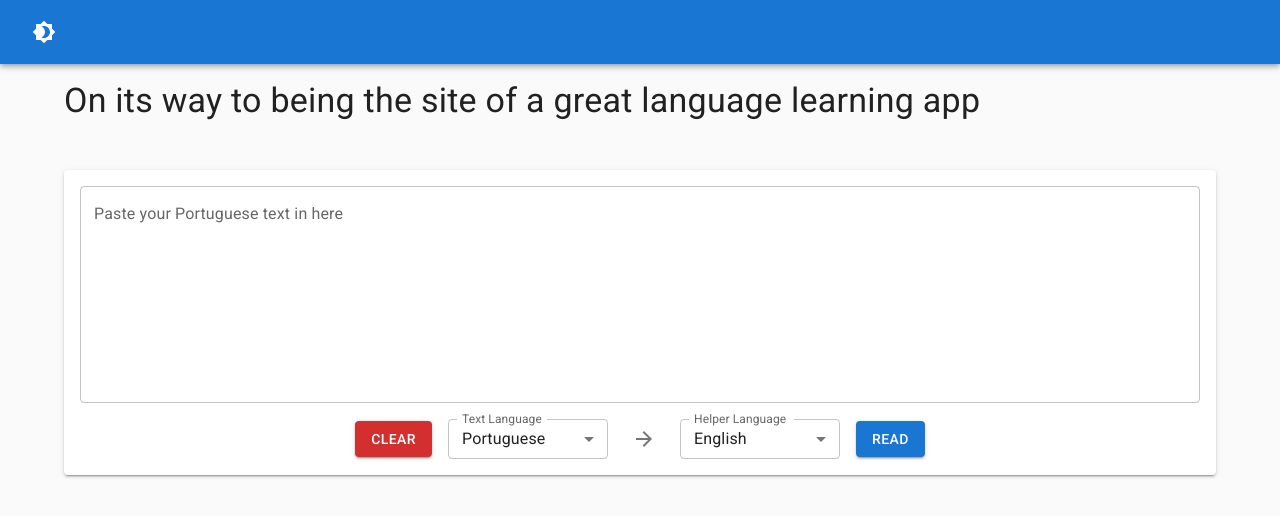
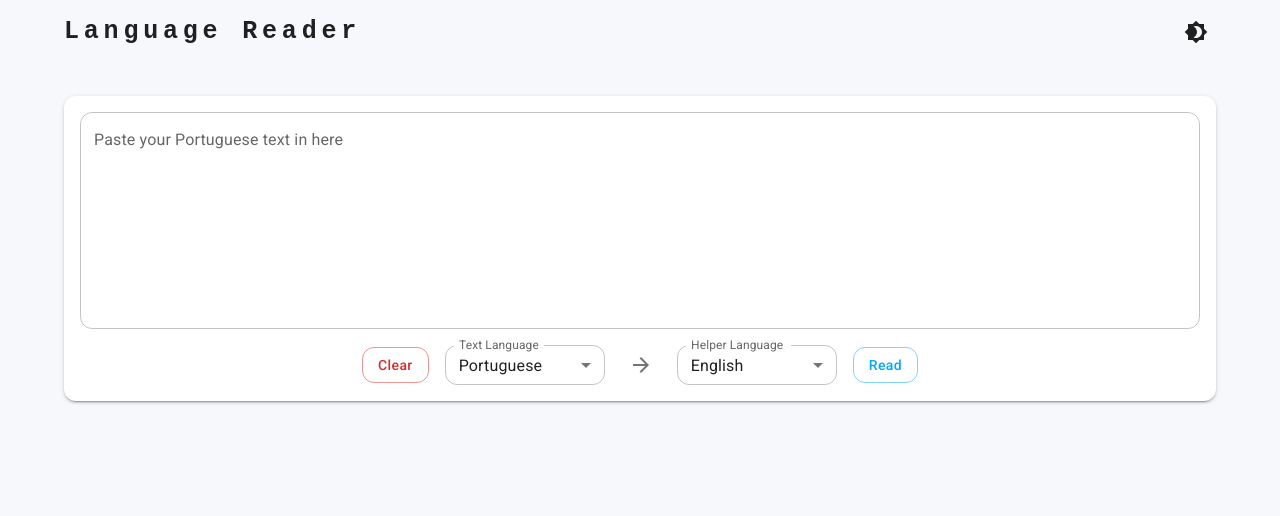
Before and after one commit to IanConceicao/language-reader, a React (Create React App) app in the folder frontend/: page / in a window 1280 px wide. Shown: the top 516 px of the page. Built offline with nearby package versions, Linux system fonts and the light colour scheme.

Commit message:
Visual improvements

```diff
--- a/frontend/src/App.tsx
+++ b/frontend/src/App.tsx
@@ -2,7 +2,12 @@ import React, { createContext, useEffect, useMemo, useState } from "react";
 import { BrowserRouter, Route, Routes } from "react-router-dom";
 import "./App.css";
 
-import { createTheme, CssBaseline, ThemeProvider } from "@mui/material";
+import {
+  createTheme,
+  CssBaseline,
+  ThemeOptions,
+  ThemeProvider,
+} from "@mui/material";
 import Home from "./pages/Home";
 import Lost from "./pages/Lost";
 import Reader from "./pages/Reader";
@@ -16,20 +21,31 @@ import { pingBackend } from "./util/ApiCalls";
 // Instructions on how to incorporate light and dark here: https://stackoverflow.com/questions/59145165/change-root-background-color-with-material-ui-theme
 // More instructions: https://stackoverflow.com/questions/60424596/cant-customize-color-palette-types-on-material-ui-theme-in-typescript
 
+const sharedTheme: ThemeOptions = { shape: { borderRadius: 12 } };
+
 const lightTheme = createTheme({
+  ...sharedTheme,
   palette: {
     background: {
-      default: "#fafafa",
+      default: "#f6f8fc",
+    },
+    primary: {
+      main: "#03A9F4",
+      light: "#4FC3F7",
+      dark: "#0277BD",
+    },
+    warning: {
+      main: "#F44336",
+      light: "#E57373",
+      dark: "#C62828",
     },
   },
 });
 
 const darkTheme = createTheme({
+  ...sharedTheme,
   palette: {
     mode: "dark",
-    background: {
-      paper: "#272727",
-    },
   },
 });
 
--- a/frontend/src/components/Home/TextBox.tsx
+++ b/frontend/src/components/Home/TextBox.tsx
@@ -131,10 +131,12 @@ const TextBox: React.FC<TextBoxProps> = () => {
           </Grid>
           <Grid item>
             <Button
-              variant="contained"
+              // Todo: Make these buttons a styled component or some way to share their style
+              variant="outlined"
               type="button"
               color="error"
               onClick={handleClearText}
+              sx={{ textTransform: "none" }}
             >
               Clear
             </Button>
@@ -193,7 +195,12 @@ const TextBox: React.FC<TextBoxProps> = () => {
             </FormControl>
           </Grid>
           <Grid item>
-            <Button variant="contained" type="button" onClick={handleSubmit}>
+            <Button
+              variant="outlined"
+              type="button"
+              onClick={handleSubmit}
+              sx={{ textTransform: "none" }}
+            >
               Read
             </Button>
           </Grid>
--- a/frontend/src/components/Navbar.tsx
+++ b/frontend/src/components/Navbar.tsx
@@ -2,9 +2,11 @@ import Brightness4Icon from "@mui/icons-material/Brightness4";
 import Brightness7Icon from "@mui/icons-material/Brightness7";
 import {
   AppBar,
+  Box,
   Container,
   IconButton,
   Toolbar,
+  Typography,
   useTheme,
 } from "@mui/material";
 import { useContext } from "react";
@@ -16,12 +18,32 @@ const Navbar: React.FC<NavbarPropos> = () => {
   const theme = useTheme();
   const colorMode = useContext(ColorModeContext);
   return (
-    <AppBar position="static">
-      <Container maxWidth="xl">
+    <AppBar position="static" color="transparent" elevation={0}>
+      <Container maxWidth="lg">
         <Toolbar disableGutters>
-          {/* TODO Add icon on the left and dark mode switch on right. Read here about how to add color modes using contexhere
+          <Box sx={{ flexGrow: 1 }}>
+            {/* TODO Add icon on the left and dark mode switch on right. Read here about how to add color modes using contexhere
             https://mui.com/material-ui/customization/dark-mode/
             */}
+            <Typography
+              variant="h6"
+              noWrap
+              component="a"
+              href="https://github.com/IanConceicao/language-reader"
+              sx={{
+                mr: 2,
+                display: { md: "flex" },
+                fontFamily: "monospace",
+                fontSize: 25,
+                fontWeight: 700,
+                letterSpacing: ".3rem",
+                color: "inherit",
+                textDecoration: "none",
+              }}
+            >
+              Language Reader
+            </Typography>
+          </Box>
           <IconButton onClick={colorMode.toggleColorMode} color="inherit">
             {theme.palette.mode === "dark" ? (
               <Brightness7Icon />
--- a/frontend/src/pages/Home.tsx
+++ b/frontend/src/pages/Home.tsx
@@ -1,4 +1,4 @@
-import { Grid, Typography } from "@mui/material";
+import { Grid } from "@mui/material";
 import { Container } from "@mui/system";
 import React from "react";
 import TextBox from "../components/Home/TextBox";
@@ -10,13 +10,8 @@ const Home: React.FC<HomeProps> = () => {
   return (
     <>
       <Navbar></Navbar>
-      <Container maxWidth="lg" sx={{ mt: 2, mb: 10 }}>
+      <Container maxWidth="lg" sx={{ mt: 4, mb: 10 }}>
         <Grid container alignContent="center" spacing={6} direction="column">
-          <Grid item>
-            <Typography variant="h4">
-              On its way to being the site of a great language learning app
-            </Typography>
-          </Grid>
           <Grid item width={"100%"}>
             <TextBox></TextBox>
           </Grid>
--- a/frontend/src/pages/Reader.tsx
+++ b/frontend/src/pages/Reader.tsx
@@ -84,9 +84,13 @@ const Reader: React.FC<ReaderProps> = () => {
       <Navbar></Navbar>
       <div onMouseDown={hideTranslation} onMouseUp={updateTranslation}>
         <Container maxWidth="lg" sx={{ mt: 2, mb: 10 }}>
-          <Grid container alignContent="center" spacing={6} direction="column">
+          <Grid container alignContent="center" spacing={4} direction="column">
             <Grid item>
-              <Typography variant="h5" className="disable-text-selection">
+              <Typography
+                variant="h5"
+                className="disable-text-selection"
+                fontFamily={"monospace"}
+              >
                 ✍️ Highlight any words or sentences for a translation.
               </Typography>
             </Grid>
```
